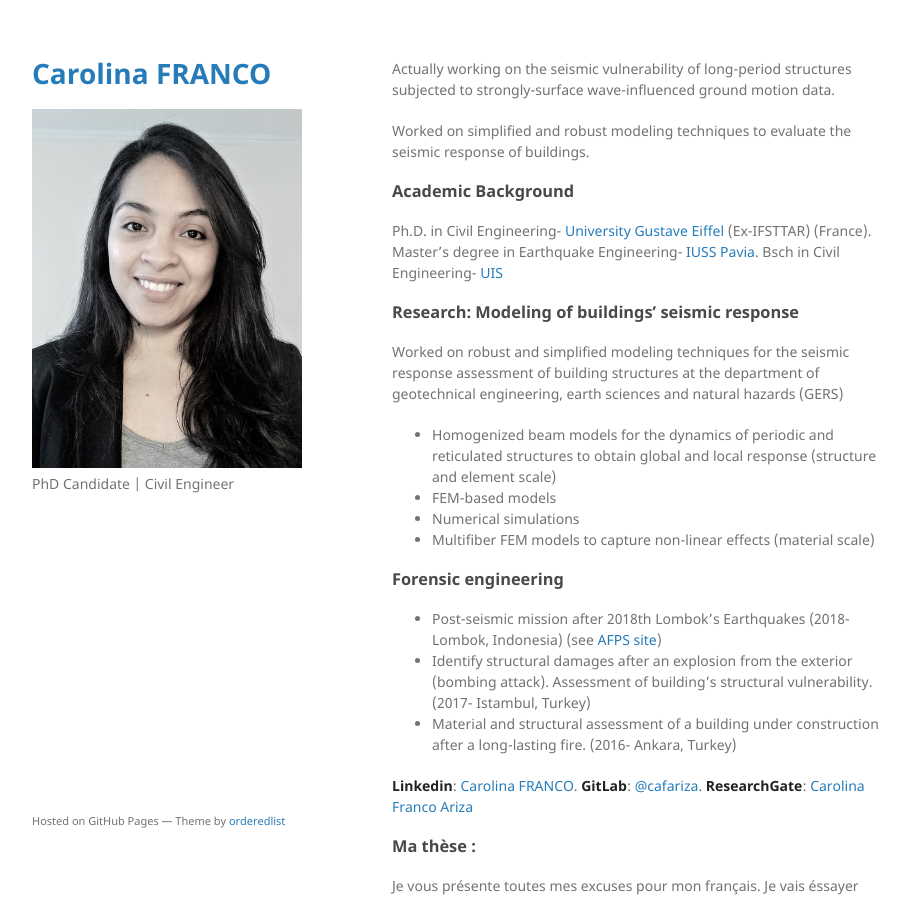
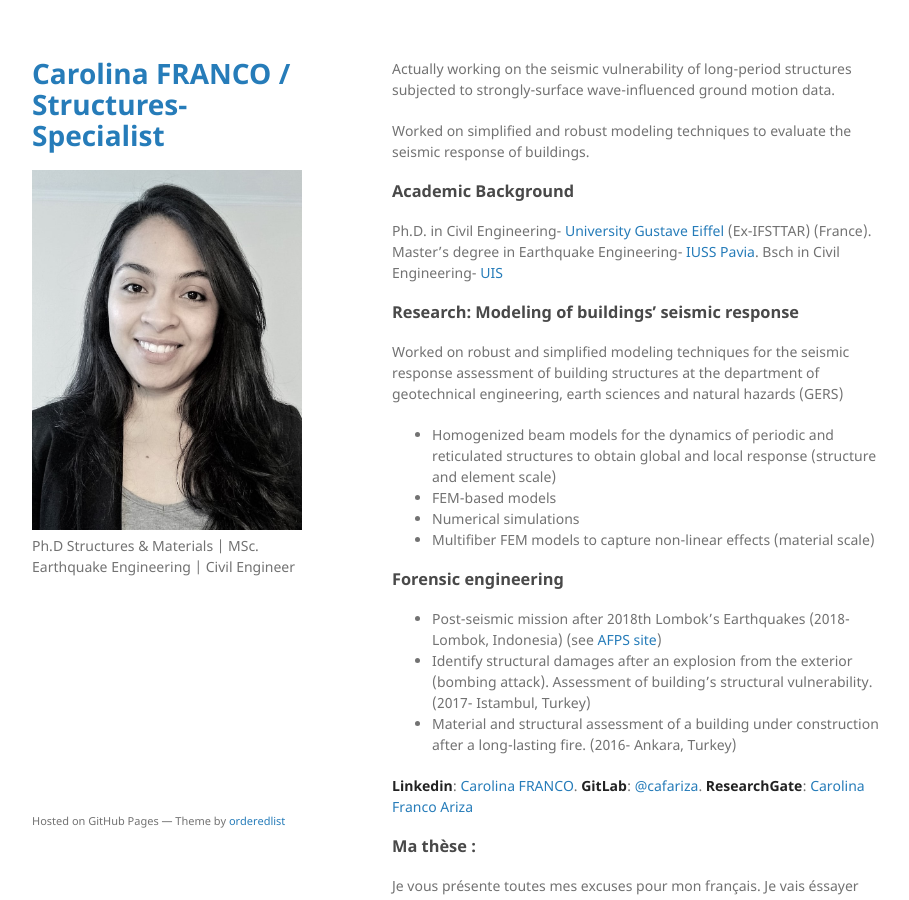
Before and after one commit to cafariza/cafariza.github.io, a Jekyll site: the page built from index.md, in a window 1280 px wide and 900 px high. Shown: the whole window, without its empty margins (178-1087 px from the left). Built offline with Jekyll 4.4.1, drawn with Linux system fonts in a browser that asks for light colours; our own code applies the rules of GitHub Pages for plain Markdown files.

Commit message:
Update _config.yml

```diff
--- a/_config.yml
+++ b/_config.yml
@@ -1,8 +1,8 @@
 theme: jekyll-theme-minimal
 
-title: Carolina FRANCO
+title: Carolina FRANCO / Structures-Specialist
 email: carolina.franco@univ-eiffel.fr
-description: "PhD Candidate | Civil Engineer"
+description: "Ph.D Structures & Materials | MSc. Earthquake Engineering | Civil Engineer"
 #MSc Earthquake Engineering (MEEES) of the [IUSS Pavia](http://www.iusspavia.it/home)
 #Civil Engineer of the Industrial University of Santander [UIS](https://www.uis.edu.co/webUIS/es/index.jsp)"
 
```
